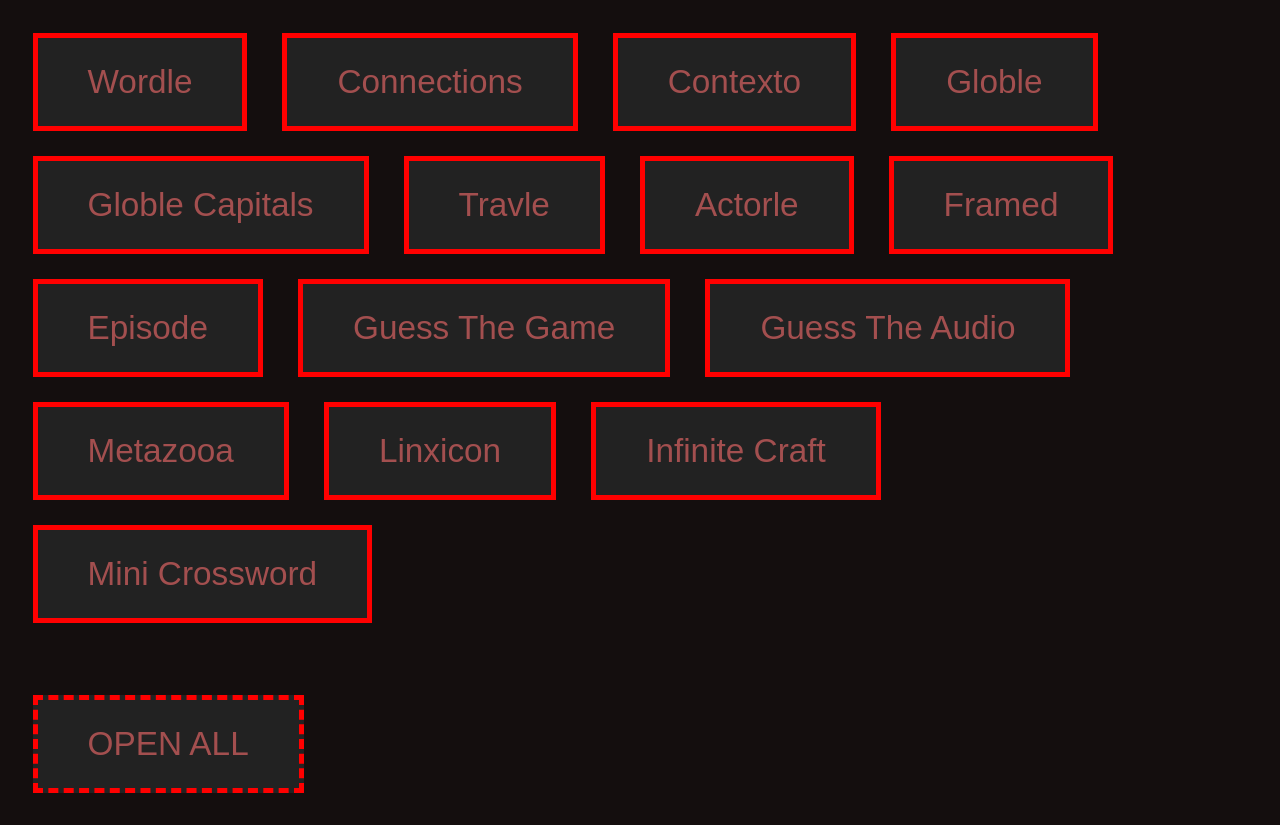
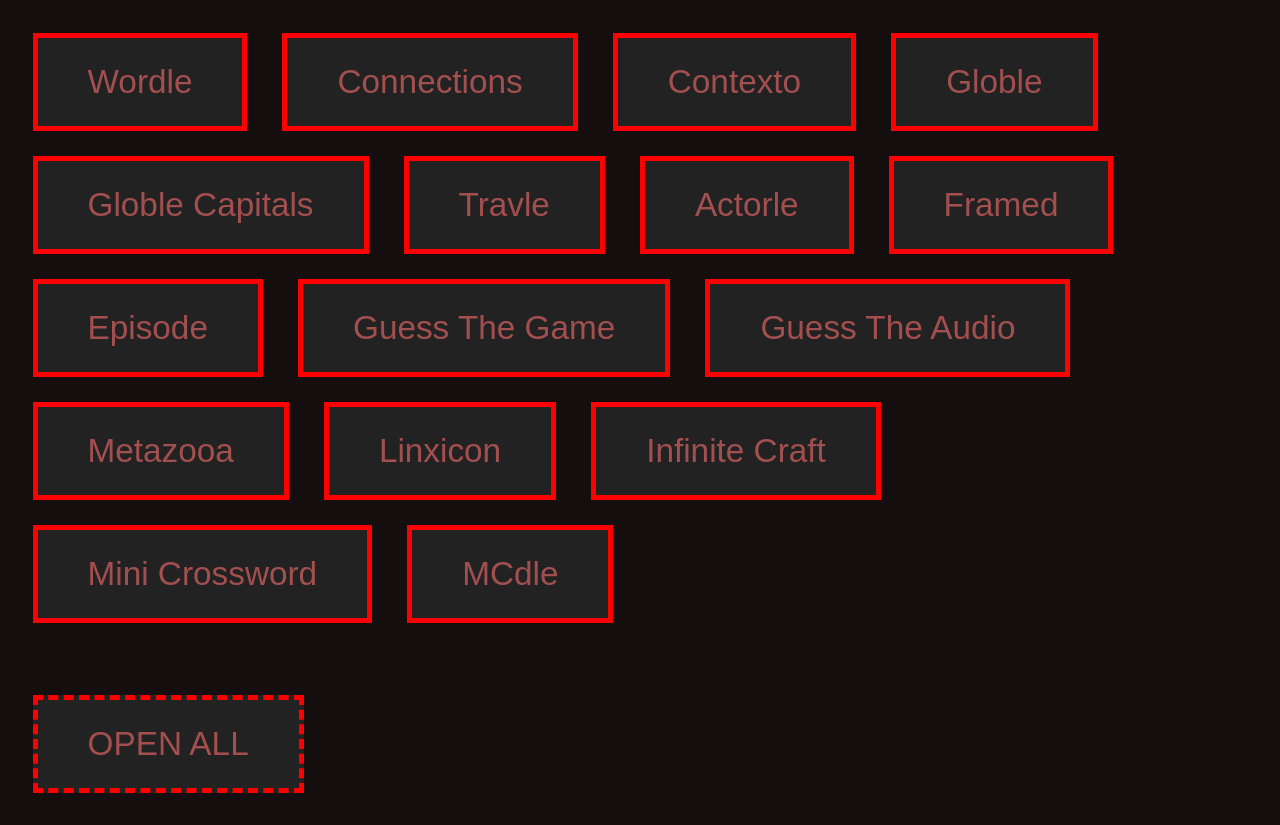
Before and after one commit to Not-A-Zinger/Zinger-dle, a plain HTML site: page index.html in a window 1280 px wide. Drawn offline with Linux system fonts and the light colour scheme.

Commit message:
Update index.html
Added MCdle button

```diff
--- a/index.html
+++ b/index.html
@@ -25,6 +25,7 @@
     <button><a href="https://linxicon.com/" target="_blank">Linxicon</a></button>
     <button><a href="https://neal.fun/infinite-craft/" target="_blank">Infinite Craft</a></button>
     <button><a href="https://www.nytimes.com/crosswords/game/mini" target="_blank">Mini Crossword</a></button>
+    <button><a href="https://www.mcdle.net/" target="_blank">MCdle</a></button>
     <br><br>
     <button id="all" onclick="return confirmation()" type="submit"><a >OPEN ALL</a></button>
 </body>
```
